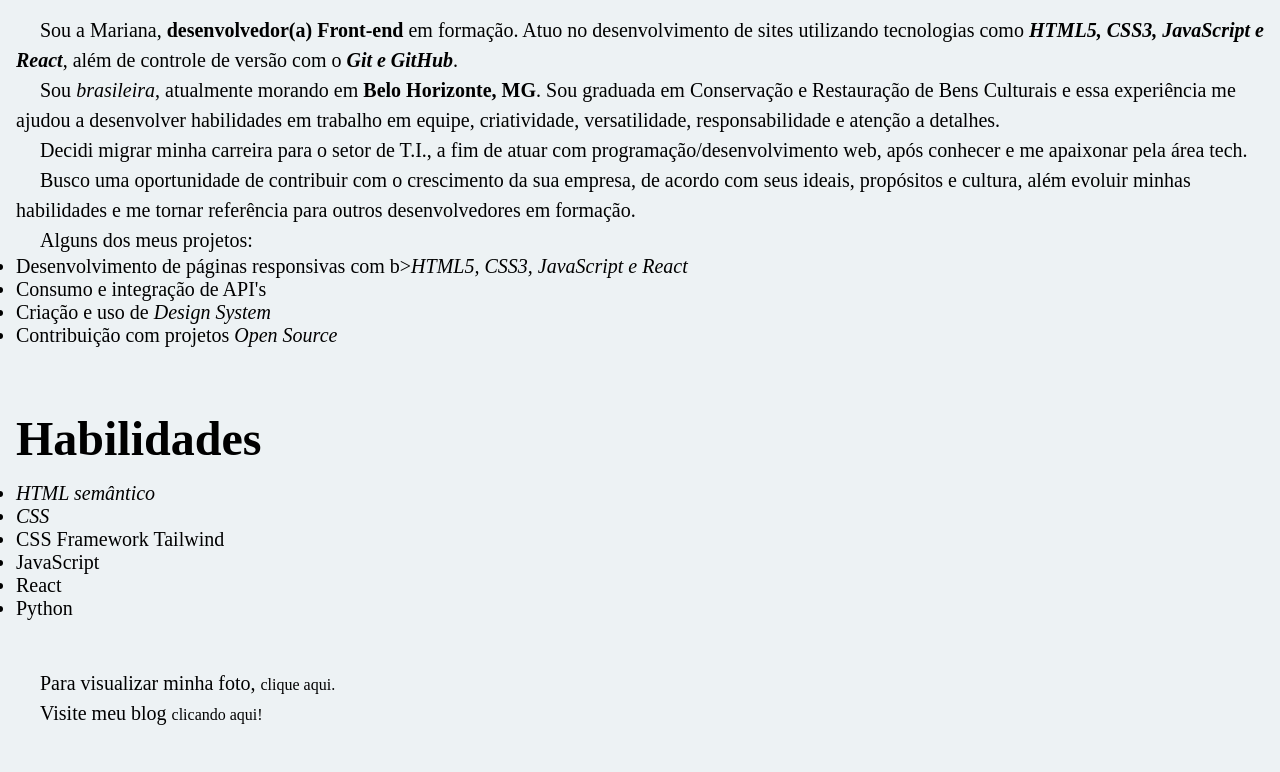
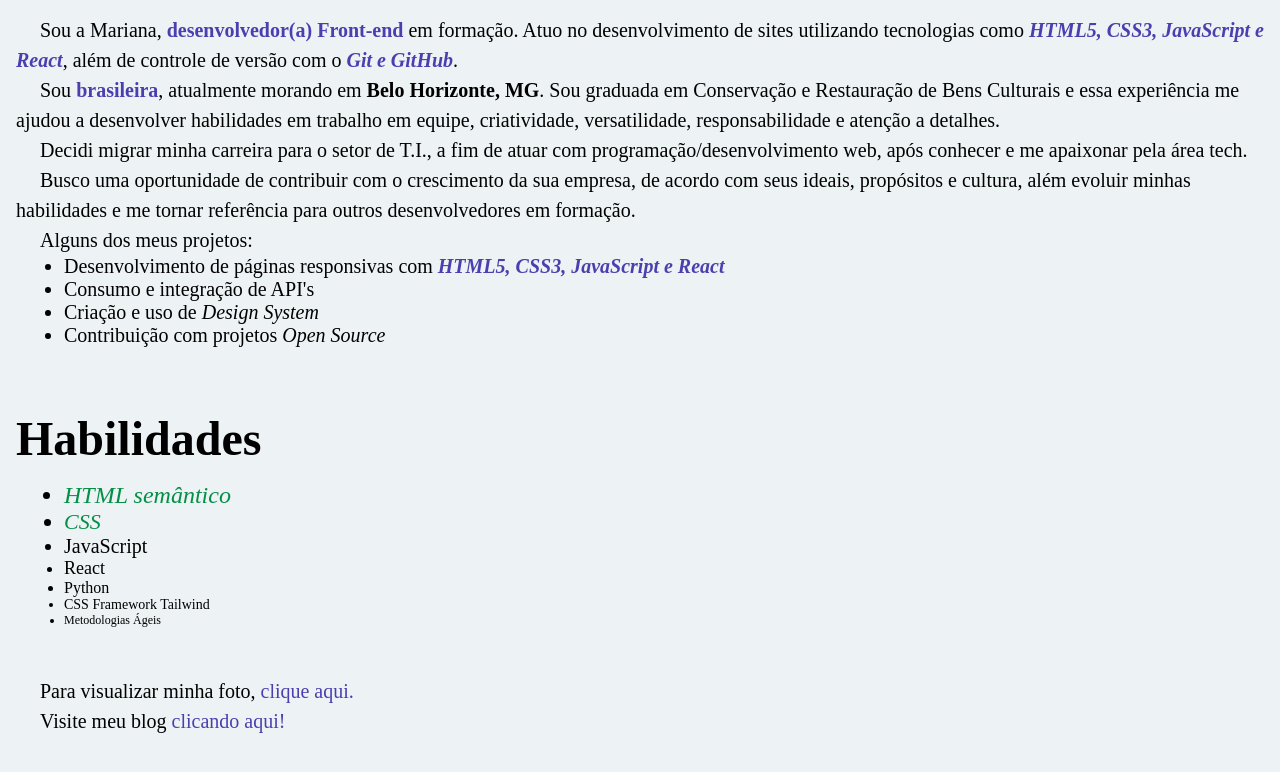
Before and after one commit to marianapcorrea/marianapcorrea.github.io, a plain HTML site: page index.html in a window 1280 px wide. Shown: the part 488-1260 px from the top of the page. Drawn offline with Linux system fonts and the light colour scheme.

Commit message:
Finish style for the exercice

```diff
--- a/index.html
+++ b/index.html
@@ -4,7 +4,7 @@
         <meta charset="UTF-8" />
         <meta http-equiv="X-UA-Compatible" content="IE=edge" />
         <meta name="viewport" content="width=device-width, initial-scale=1.0" />
-        <link rel="stylesheet" href="./style.css">
+        <link rel="stylesheet" href="./style.css" />
         <title>Portifólio</title>
     </head>
     <body>
@@ -18,32 +18,46 @@
         <main>
             <section id="title">
                 <div class="name">
-                <h1>Mariana P. Corrêa</h1>
-                <h3>Desenvolvedora Web</h3>
-            </div>
-                <img id="myPhoto" src="./assets/photo.png" alt="Imagem de uma mulher jovem sorrindo, cabelos ondulados escuros na altura dos ombros, óculos e blusa preta sem manga."/>
+                    <h1>Mariana P. Corrêa</h1>
+                    <h3>Desenvolvedora Web</h3>
+                </div>
+                <img
+                    id="myPhoto"
+                    src="./assets/photo.png"
+                    alt="Imagem de uma mulher jovem sorrindo, cabelos ondulados escuros na altura dos ombros, óculos e blusa preta sem manga."
+                />
             </section>
             <section id="about">
                 <h2>Sobre mim</h2>
                 <p>
                     Sou a Mariana, <b>desenvolvedor(a) Front-end</b> em formação. Atuo no
-                    desenvolvimento de sites utilizando tecnologias como <b><i>HTML5, CSS3, JavaScript e React</i></b>, além de controle de versão com o <b><i>Git e GitHub</i></b>.
+                    desenvolvimento de sites utilizando tecnologias como
+                    <b><i>HTML5, CSS3, JavaScript e React</i></b
+                    >, além de controle de versão com o <b><i>Git e GitHub</i></b
+                    >.
                 </p>
 
                 <p>
-                    Sou <em>brasileira</em>, atualmente morando em <strong>Belo Horizonte, MG</strong>. Sou graduada em Conservação e Restauração de Bens Culturais e essa experiência me ajudou a desenvolver habilidades em trabalho em equipe, criatividade, versatilidade, responsabilidade e atenção a detalhes.
+                    Sou <b>brasileira</b>, atualmente morando em
+                    <strong>Belo Horizonte, MG</strong>. Sou graduada em Conservação e Restauração
+                    de Bens Culturais e essa experiência me ajudou a desenvolver habilidades em
+                    trabalho em equipe, criatividade, versatilidade, responsabilidade e atenção a
+                    detalhes.
                 </p>
                 <p>
                     Decidi migrar minha carreira para o setor de T.I., a fim de atuar com
                     programação/desenvolvimento web, após conhecer e me apaixonar pela área tech.
                 </p>
                 <p>
-                    Busco uma oportunidade de contribuir com o crescimento da sua empresa, de acordo com seus ideais, propósitos e cultura, além evoluir minhas habilidades e me tornar referência para outros desenvolvedores em formação.
+                    Busco uma oportunidade de contribuir com o crescimento da sua empresa, de acordo
+                    com seus ideais, propósitos e cultura, além evoluir minhas habilidades e me
+                    tornar referência para outros desenvolvedores em formação.
                 </p>
                 <p>Alguns dos meus projetos:</p>
                 <ul>
                     <li>
-                        Desenvolvimento de páginas responsivas com b><i>HTML5, CSS3, JavaScript e React</i></b>
+                        Desenvolvimento de páginas responsivas com
+                        <b><i>HTML5, CSS3, JavaScript e React</i></b>
                     </li>
                     <li>Consumo e integração de API's</li>
                     <li>Criação e uso de <i>Design System</i></li>
@@ -55,15 +69,19 @@
                 <ul>
                     <li><em>HTML semântico</em></li>
                     <li><em>CSS</em></li>
-                    <li>CSS Framework Tailwind</li>
                     <li>JavaScript</li>
                     <li>React</li>
                     <li>Python</li>
+                    <li>CSS Framework Tailwind</li>
+                    <li>Metodologias Ágeis</li>
                 </ul>
             </section>
             <section id="links">
                 <p>Para visualizar minha foto, <a href="#myPhoto">clique aqui.</a></p>
-                <p>Visite meu blog <a href="https://dev.to/marianapcorrea" target="_blank">clicando aqui!</a></p>
+                <p>
+                    Visite meu blog
+                    <a href="https://dev.to/marianapcorrea" target="_blank">clicando aqui!</a>
+                </p>
             </section>
         </main>
     </body>
--- a/style.css
+++ b/style.css
@@ -22,12 +22,12 @@ nav {
 
 nav a {
     padding: 1rem;
+    font-size: 1rem;
 }
 
 a {
     text-decoration: none;
     color: black;
-    font-size: 1rem;
 }
 
 a:hover {
@@ -49,6 +49,7 @@ main {
     justify-content: space-around;
     align-items: center;
     margin-top: 2rem;
+    font-family: "Helvetica Neue", Helvetica, Arial;
 }
 
 .name {
@@ -65,7 +66,7 @@ h3 {
 
 img {
     width: 15rem;
-    margin: 2rem 0;
+    margin: 2rem 1rem;
     border-radius: 50%;
 }
 section {
@@ -80,3 +81,47 @@ p {
     line-height: 1.5;
     text-indent: 1.5rem;
 }
+
+ul {
+    margin-left: 3rem;
+}
+
+b {
+    color: #4b3fb0;
+}
+
+em {
+    color: #048f47;
+}
+
+#skills li:first-child {
+    font-size: 24px;
+}
+
+#skills li:nth-child(2) {
+    font-size: 22px;
+}
+
+#skills li:nth-child(3) {
+    font-size: 20px;
+}
+
+#skills li:nth-child(4) {
+    font-size: 18px;
+}
+
+#skills li:nth-child(5) {
+    font-size: 16px;
+}
+
+#skills li:nth-child(6) {
+    font-size: 14px;
+}
+
+#skills li:last-child {
+    font-size: 12px;
+}
+
+#links a {
+    color: #4b3fb0;
+}
```
